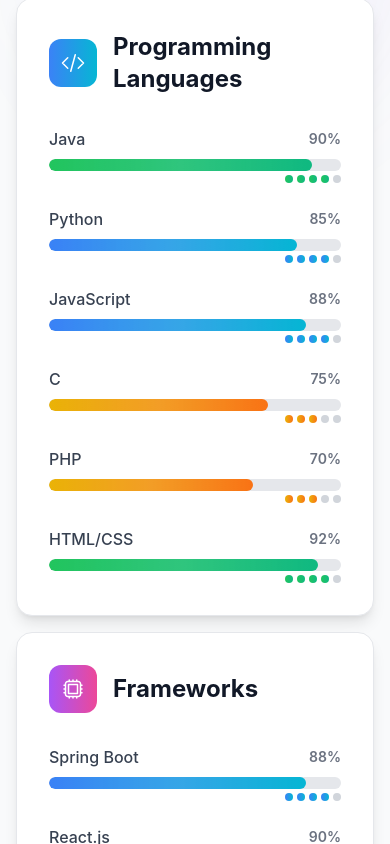
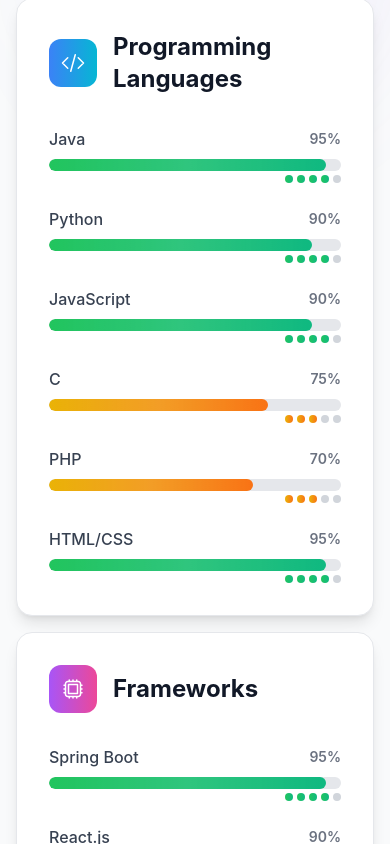
Before and after one commit to Afzal-1720/Personal-Portfolio, a React (Vite) app: page / in a window 390 px wide. Shown: the part 6900-7744 px from the top of the page. Built offline with nearby package versions, Linux system fonts and the light colour scheme.

Commit message:
Updated Responsiveness

```diff
--- a/src/components/Skills.jsx
+++ b/src/components/Skills.jsx
@@ -54,26 +54,26 @@
       icon: <CodeBracketIcon className="w-6 h-6" />,
       color: "from-blue-500 to-cyan-500",
       skills: [
-        { name: "Java", level: 90 },
-        { name: "Python", level: 85 },
-        { name: "JavaScript", level: 88 },
+        { name: "Java", level: 95 },
+        { name: "Python", level: 90 },
+        { name: "JavaScript", level: 90 },
         { name: "C", level: 75 },
         { name: "PHP", level: 70 },
-        { name: "HTML/CSS", level: 92 }
+        { name: "HTML/CSS", level: 95 }
       ]
     },
     "Frameworks": {
       icon: <CpuChipIcon className="w-6 h-6" />,
       color: "from-purple-500 to-pink-500",
       skills: [
-        { name: "Spring Boot", level: 88 },
+        { name: "Spring Boot", level: 95 },
         { name: "React.js", level: 90 },
-        { name: "Vue.js", level: 85 },
-        { name: "Flutter", level: 82 },
-        { name: "FastAPI", level: 80 },
+        { name: "Vue.js", level: 90 },
+        { name: "Flutter", level: 90 },
+        { name: "FastAPI", level: 85 },
         { name: "Tailwind CSS", level: 95 },
-         { name: "Flask", level: 80 },
-          { name: "Node.js", level: 80 }
+         { name: "Flask", level: 85 },
+          { name: "Node.js", level: 85 }
       ]
     },
     "Databases": {
@@ -82,7 +82,7 @@
       skills: [
         { name: "PostgreSQL", level: 95 },
         { name: "MySQL", level: 95 },
-        { name: "MongoDB", level: 80 }
+        { name: "MongoDB", level: 85 }
       ]
     },
     "Technologies": {
@@ -90,11 +90,11 @@
       color: "from-orange-500 to-red-500",
       skills: [
         { name: "Git/GitHub", level: 90 },
-        { name: "Docker", level: 75 },
-        { name: "RESTful APIs", level: 92 },
+        { name: "Docker", level: 85 },
+        { name: "RESTful APIs", level: 95 },
         { name: "VS Code", level: 95 },
-        { name: "PowerBI", level: 70 },
-         { name: "CI/CD Pipelines and GitLab", level: 80 }
+        { name: "PowerBI", level: 75 },
+         { name: "CI/CD Pipelines and GitLab", level: 85 }
       ]
     }
   };
@@ -229,8 +229,8 @@
             {[
 
               { label: "Projects Completed", value: "15+", icon: <CpuChipIcon className="w-8 h-8" /> },
-              { label: "Technologies Mastered", value: "7+", icon: <WrenchScrewdriverIcon className="w-8 h-8" /> },
-              { label: "Frameworks Used", value: "7+", icon: <GlobeAltIcon className="w-8 h-8" /> }
+              { label: "Technologies Mastered", value: "8+", icon: <WrenchScrewdriverIcon className="w-8 h-8" /> },
+              { label: "Frameworks Mastered", value: "8+", icon: <GlobeAltIcon className="w-8 h-8" /> }
             ].map((stat, index) => (
               <motion.div
                 key={index}
```
